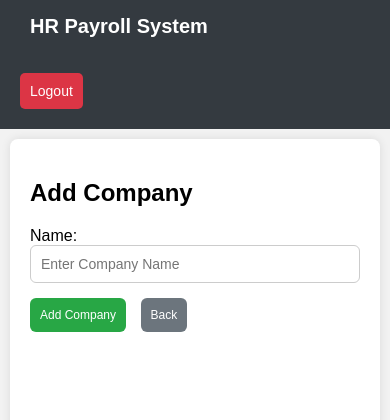
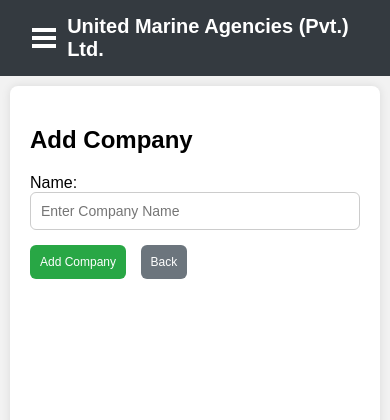
Before and after one commit to Ugsteamdevs123/hrsystem, a Django app: page /payroll/add-company/ in a window 390 px wide. Shown: the top 420 px of the page. Run offline with Django 5.2, Linux system fonts and the light colour scheme.

Commit message:
Working on aligining summary table headers. Added hamburger to the sidebar. Replaced edit, view and delete button with icons in employee table view

```diff
--- a/app/user/templates/base.html
+++ b/app/user/templates/base.html
@@ -26,7 +26,43 @@
             z-index: 1000;
         }
 
-        header h1 { margin: 0; font-size: 20px; }
+        header h1 {
+            margin: 0;
+            font-size: 20px;
+            flex-grow: 1;
+        }
+
+        /* Hamburger Menu */
+        .hamburger {
+            display: flex;
+            flex-direction: column;
+            justify-content: center;
+            align-items: center;
+            width: 30px;
+            height: 30px;
+            cursor: pointer;
+            margin-right: 10px;
+        }
+
+        .hamburger span {
+            width: 24px;
+            height: 4px;
+            background-color: #fff;
+            margin: 2px 0;
+            transition: all 0.3s ease;
+        }
+
+        /* .hamburger.open span:nth-child(1) {
+            transform: rotate(45deg) translate(6px, 6px);
+        }
+
+        .hamburger.open span:nth-child(2) {
+            opacity: 0;
+        }
+
+        .hamburger.open span:nth-child(3) {
+            transform: rotate(-45deg) translate(6px, -6px);
+        } */
 
         /* Layout */
         .main-layout {
@@ -44,55 +80,135 @@
             flex-direction: column;
             justify-content: space-between;
             padding: 20px;
+            transform: translateX(-100%);
+            transition: transform 0.3s ease-in-out;
+            position: fixed;
+            top: 60px;
+            bottom: 0;
+            z-index: 999;
         }
 
-        .sidebar .menu { display: flex; flex-direction: column; gap: 10px; }
+        .sidebar.open {
+            transform: translateX(0);
+        }
+
+        .sidebar .menu {
+            display: flex;
+            flex-direction: column;
+            gap: 10px;
+        }
         .sidebar a {
-            color: #fff; text-decoration: none; padding: 10px; border-radius: 5px;
-            display: block; font-size: 14px; transition: 0.2s;
+            color: #fff;
+            text-decoration: none;
+            padding: 10px;
+            border-radius: 5px;
+            display: block;
+            font-size: 14px;
+            transition: 0.2s;
         }
-        .sidebar a:hover { background-color: #495057; }
+        .sidebar a:hover {
+            background-color: #495057;
+        }
 
         /* Logout button */
         .sidebar .logout-btn {
-            background-color: #dc3545; color: #fff; border: none;
-            border-radius: 5px; padding: 10px; cursor: pointer; font-size: 14px; transition: 0.2s;
+            background-color: #dc3545;
+            color: #fff;
+            border: none;
+            border-radius: 5px;
+            padding: 10px;
+            cursor: pointer;
+            font-size: 14px;
+            transition: 0.2s;
         }
-        .sidebar .logout-btn:hover { background-color: #c82333; }
+        .sidebar .logout-btn:hover {
+            background-color: #c82333;
+        }
 
         /* Content area */
         .content {
-            flex: 1; padding: 20px; background: #fff;
-            border-radius: 8px; margin: 20px;
+            flex: 1;
+            padding: 20px;
+            background: #fff;
+            border-radius: 8px;
+            margin: 20px;
             box-shadow: 0 0 10px rgba(0,0,0,0.1);
+            transition: margin-left 0.3s ease-in-out;
+        }
+
+        .content.shifted {
+            margin-left: 260px;
         }
 
         /* Confirmation popup */
         .popup-overlay {
-            display: none; position: fixed; top:0; left:0; right:0; bottom:0;
-            background: rgba(0,0,0,0.5); justify-content: center; align-items: center;
+            display: none;
+            position: fixed;
+            top: 0;
+            left: 0;
+            right: 0;
+            bottom: 0;
+            background: rgba(0,0,0,0.5);
+            justify-content: center;
+            align-items: center;
             z-index: 1000;
         }
         .popup-content {
-            background: #fff; padding: 25px 30px; border-radius: 8px;
-            text-align: center; width: 300px; box-shadow: 0 0 10px rgba(0,0,0,0.3);
+            background: #fff;
+            padding: 25px 30px;
+            border-radius: 8px;
+            text-align: center;
+            width: 300px;
+            box-shadow: 0 0 10px rgba(0,0,0,0.3);
         }
         .popup-btn {
-            padding: 10px 20px; border-radius: 6px; border: none;
-            margin: 10px; cursor: pointer; font-size: 14px;
+            padding: 10px 20px;
+            border-radius: 6px;
+            border: none;
+            margin: 10px;
+            cursor: pointer;
+            font-size: 14px;
         }
-        .yes-btn { background-color: #28a745; color: #fff; }
-        .yes-btn:hover { background-color: #218838; }
-        .no-btn { background-color: #dc3545; color: #fff; }
-        .no-btn:hover { background-color: #c82333; }
+        .yes-btn {
+            background-color: #28a745;
+            color: #fff;
+        }
+        .yes-btn:hover {
+            background-color: #218838;
+        }
+        .no-btn {
+            background-color: #dc3545;
+            color: #fff;
+        }
+        .no-btn:hover {
+            background-color: #c82333;
+        }
 
         /* Responsive adjustments */
         @media screen and (max-width: 768px) {
-            .main-layout { flex-direction: column; }
-            .sidebar { width: 100%; flex-direction: row; justify-content: flex-start; overflow-x: auto; }
-            .sidebar .menu { flex-direction: row; }
-            .sidebar a, .sidebar .logout-btn { flex: 1; text-align: center; }
-            .content { margin: 10px; }
+            .main-layout {
+                flex-direction: column;
+            }
+            .sidebar {
+                width: 100%;
+                top: 60px;
+                transform: translateX(-100%);
+            }
+            .sidebar.open {
+                transform: translateX(0);
+            }
+            .sidebar .menu {
+                flex-direction: column;
+            }
+            .sidebar a, .sidebar .logout-btn {
+                text-align: left;
+            }
+            .content {
+                margin: 10px;
+            }
+            .content.shifted {
+                margin-left: 10px;
+            }
         }
 
         /* Snackbar css */
@@ -127,7 +243,7 @@
             to { top: 0; opacity: 0; }
         }
 
-        /* --- Custom accordion for departments --- */
+        /* Custom accordion for departments */
         .departments-dropdown {
             margin-top: 10px;
         }
@@ -139,7 +255,7 @@
             gap: 8px;
             width: 100%;
             cursor: pointer;
-            padding: 10px; /* Match sidebar menu links */
+            padding: 10px;
             border-radius: 5px;
             background-color: #343a40;
             color: #fff;
@@ -153,7 +269,8 @@
 
         .departments-caret {
             display: inline-block;
-            width: 0; height: 0;
+            width: 0;
+            height: 0;
             border-top: 5px solid transparent;
             border-bottom: 5px solid transparent;
             border-left: 6px solid #ffffff;
@@ -164,30 +281,30 @@
         }
 
         .departments-panel {
-            margin: 6px 0 0 0; /* Remove left indent to align with menu */
+            margin: 6px 0 0 0;
             max-height: 0;
             overflow: hidden;
             transition: max-height 0.3s ease;
         }
         .departments-panel.expanded {
-            max-height: 300px; /* Adjust for content height */
+            max-height: 300px;
         }
         .departments-list {
             list-style: none;
-            padding-left: 10px; /* Slight indent for hierarchy */
+            padding-left: 10px;
             margin: 0;
         }
         .departments-list li {
             margin: 6px 0;
         }
         .departments-list li.child {
-            margin-left: 0; /* No extra indent */
+            margin-left: 0;
         }
         .departments-list a {
-            display: block; /* Match sidebar menu links */
+            display: block;
             color: #fff;
             text-decoration: none;
-            padding: 10px; /* Match sidebar menu links */
+            padding: 10px;
             border-radius: 5px;
             font-size: 14px;
         }
@@ -216,22 +333,20 @@
 <body>
 
 <header>
-    <h1>HR Payroll System</h1>
+    <div class="hamburger" id="hamburger">
+        <span></span>
+        <span></span>
+        <span></span>
+    </div>
+    <h1>United Marine Agencies (Pvt.) Ltd.</h1>
 </header>
 
 <div class="main-layout">
-
     <div class="sidebar">
         <div class="menu">
-
-            {# --- Top fixed links with RBAC --- #}
             {% if perms.user.view_customuser %}
             <a href="{% url 'view_users' %}">User Management</a>
             {% endif %}
-
-            <!-- {% if perms.user.view_company %}
-            <a href="{% url 'view_company' %}">Company</a>
-            {% endif %} -->
 
             {% if perms.user.view_incrementdetailssummary %}
             <a href="{% url 'hr_dashboard' %}">Dashboard</a>
@@ -269,7 +384,6 @@
             <a href="{% url 'employees_view' %}">Manage Employees</a>
             {% endif %}
 
-            {# --- Dynamic Departments (RBAC on Employee) --- #}
             {% if perms.user.view_employee and company_data %}
             <div class="departments-dropdown">
                 <button class="departments-toggle" type="button">
@@ -294,7 +408,6 @@
                 </div>
             </div>
             {% endif %}
-
         </div>
 
         <form method="get" action="{% url 'logout' %}">
@@ -302,13 +415,11 @@
         </form>
     </div>
 
-    <!-- Main content -->
     <div class="content">
         {% block content %}{% endblock %}
     </div>
 </div>
 
-<!-- Reusable Confirmation Popup -->
 <div id="confirmPopup" class="popup-overlay">
     <div class="popup-content">
         <p id="confirmPopupMessage">Are you sure?</p>
@@ -317,7 +428,6 @@
     </div>
 </div>
 
-<!-- Snackbar container -->
 <div id="snackbar"></div>
 
 <script>
@@ -341,7 +451,6 @@ document.getElementById('confirmYesBtn').addEventListener('click', function() {
     closePopup();
 });
 
-// Snackbar js
 function showSnackbar(message, bgColor = '#28a745') {
     const snackbar = document.getElementById('snackbar');
     snackbar.innerText = message;
@@ -352,14 +461,12 @@ function showSnackbar(message, bgColor = '#28a745') {
     }, 3500);
 }
 
-// Automatically show messages from Django
 {% if messages %}
     {% for message in messages %}
         showSnackbar("{{ message|escapejs }}", "{% if message.tags == 'error' %}#dc3545{% else %}#28a745{% endif %}");
     {% endfor %}
 {% endif %}
 
-// --- Simple accordion for departments ---
 function toggleDepartments() {
     const toggle = document.querySelector('.departments-toggle');
     const panel = document.getElementById('departments-panel');
@@ -369,11 +476,35 @@ function toggleDepartments() {
     panel.classList.toggle('expanded');
 }
 
-// Initialize departments toggle
+function toggleSidebar() {
+    const sidebar = document.querySelector('.sidebar');
+    const content = document.querySelector('.content');
+    const hamburger = document.getElementById('hamburger');
+
+    sidebar.classList.toggle('open');
+    content.classList.toggle('shifted');
+    hamburger.classList.toggle('open');
+
+    // Save sidebar state to localStorage
+    localStorage.setItem('sidebarState', sidebar.classList.contains('open') ? 'open' : 'closed');
+}
+
 document.addEventListener('DOMContentLoaded', function() {
     const toggle = document.querySelector('.departments-toggle');
     if (toggle) {
         toggle.addEventListener('click', toggleDepartments);
+    }
+    const hamburger = document.getElementById('hamburger');
+    if (hamburger) {
+        hamburger.addEventListener('click', toggleSidebar);
+    }
+
+    // Restore sidebar state from localStorage
+    const sidebarState = localStorage.getItem('sidebarState');
+    if (sidebarState === 'open') {
+        document.querySelector('.sidebar').classList.add('open');
+        document.querySelector('.content').classList.add('shifted');
+        document.getElementById('hamburger').classList.add('open');
     }
 });
 </script>
```
Also changed, not shown: app/user/templates/employee_table_list.html (+39 -6 lines), app/user/templates/hr_dashboard.html (+27 -6 lines).
